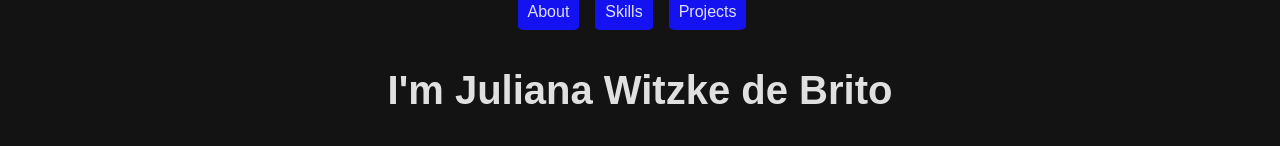
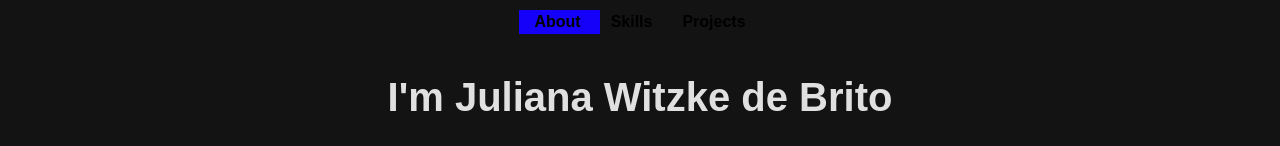
Before and after one commit to jubrito/portfolio, a React (Vite) app: page / in a window 1280 px wide. Shown: the top 146 px of the page. Built offline with nearby package versions, Linux system fonts and the light colour scheme.

Commit message:
adds animation to navbar

```diff
--- a/src/components/Nav/Nav.tsx
+++ b/src/components/Nav/Nav.tsx
@@ -3,22 +3,53 @@ import styled from "styled-components";
 export const Nav = () => {
     return (
         <Navbar id="nav">
-            <Anchor href="#about-section">About</Anchor>
+            <Anchor href="#about-section" className="active">
+                About
+            </Anchor>
             <Anchor href="#skills-section">Skills</Anchor>
             <Anchor href="#projects-section">Projects</Anchor>
+            <div className="bg"></div>
         </Navbar>
     );
 };
 
 const Navbar = styled.nav`
     grid-area: nav;
+    margin: 10px 0;
+    position: relative;
+
+    .bg {
+        position: absolute;
+        top: 0;
+        left: 0;
+        width: calc(100% / 3);
+        height: 100%;
+        transition: 0.2s all cubic-bezier(0.175, 0.885, 0.32, 1.275);
+        background-color: #1500f9;
+        color: white;
+    }
 `;
 
 const Anchor = styled.a`
-    margin-right: 1em;
     color: inherit;
     text-decoration: none;
-    padding: 10px;
-    background-color: rgb(21, 18, 242);
-    border-radius: 10%;
+    padding: 15px;
+    /* background: white; */
+    color: black;
+    font-weight: bold;
+    position: relative;
+    z-index: 1;
+    text-decoration: none;
+
+    &:hover:nth-child(1) ~ .bg {
+        left: 0;
+    }
+    &:hover:nth-child(2) ~ .bg {
+        left: calc(100% / 3);
+        background: purple;
+    }
+    &:hover:nth-child(3) ~ .bg {
+        left: calc((100% / 3) * 2);
+        background: pink;
+    }
 `;
```
